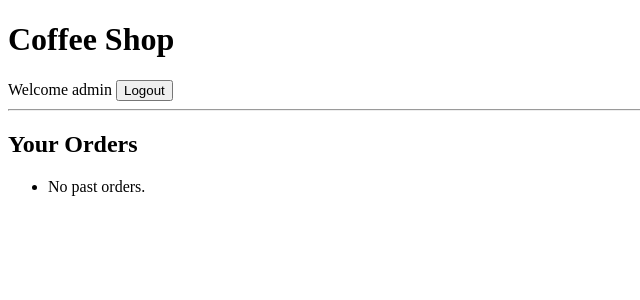
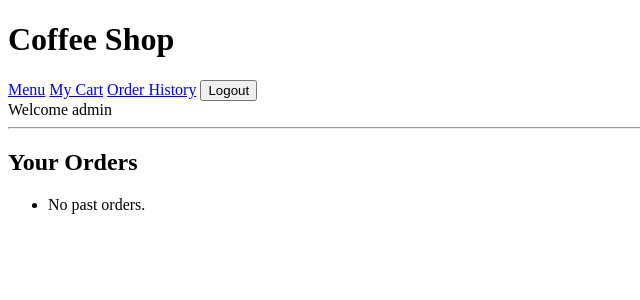
Before and after one commit to muhammad-ahmad-yousaf/coffee_shop, a Django app: page /orders/history/ in a window 1280 px wide. Shown: the top 300 px of the page, without its empty margins (0-640 px from the left). Run offline with Django 5.2, Linux system fonts and the light colour scheme; a user stored in the database is signed in; data that the repository does not hold is empty.

Commit message:
Add order history view with discount details and items

```diff
--- a/coffee_shop/templates/base.html
+++ b/coffee_shop/templates/base.html
@@ -5,7 +5,7 @@
     <meta charset="UTF-8">
     <title>
         {% block title %}
-            Coffee Shop
+        Coffee Shop
         {% endblock %}
     </title>
 </head>
@@ -14,13 +14,15 @@
     <header>
         <h1>Coffee Shop</h1>
         <nav>
-
+            <a href="{% url 'menu-list' %}">Menu</a>
+            <a href="{% url 'view-cart' %}">My Cart</a>
             {% if user.is_authenticated %}
-                <span>Welcome {{ user.username }}</span>
+                <a href="{% url 'order-history' %}">Order History</a>
                 <form action="{% url 'logout' %}" method="post" style="display:inline;">
                     {% csrf_token %}
                     <button type="submit">Logout</button>
                 </form>
+                <div><span>Welcome {{ user.username }}</span></div>
             {% else %}
                 <a href="{% url 'login' %}">Login</a>
                 <a href="{% url 'register' %}">Register</a>
--- a/coffee_shop/templates/menu/menu_list.html
+++ b/coffee_shop/templates/menu/menu_list.html
@@ -22,6 +22,7 @@
             <strong>{{ item.name }}</strong> - Rs: {{ item.price }} <br>
             <em>{{ item.get_category_display }}</em><br>
             {{ item.description }}
+            <a href="{% url 'cart/add/' %}">Add to Cart</a>
         </li>
     {% empty %}
         <li>No items available.</li>
--- a/coffee_shop/templates/orders/order_history.html
+++ b/coffee_shop/templates/orders/order_history.html
@@ -3,13 +3,30 @@
 
 {% block content %}
 <h2>Your Orders</h2>
+
 <ul>
     {% for order in orders %}
         <li>
-            Order #{{ order.id }} - {{ order.order_date }} -
-            Status: {{ order.status }} <br>
-            Total: ${{ order.total_after_discount }}
+            <strong>Order #{{ order.id }}</strong>
+            Date: {{ order.order_date|date:"Y-m-d H:i" }}
+            Status: {{ order.status|title }} <br>
+
+            <ul>
+                {% for item in order.items.all %}
+                    <li>{{ item.quantity }} x {{ item.menu_item.name }} (${{ item.price }})</li>
+                {% endfor %}
+            </ul>
+
+            <p><strong>Total Before Discount:</strong> ${{ order.total_before_discount }}</p>
+
+            {% if order.discount %}
+                <p><strong>Discount Applied:</strong> {{ order.discount.name }}
+                (-${{ order.discount_amount }})</p>
+            {% endif %}
+
+            <p><strong>Total After Discount:</strong> ${{ order.total_after_discount }}</p>
         </li>
+        <hr>
     {% empty %}
         <li>No past orders.</li>
     {% endfor %}
```
Also changed, not shown: coffee_shop/templates/welcome.html (deleted, +0 -7 lines), coffee_shop/db.sqlite3.
